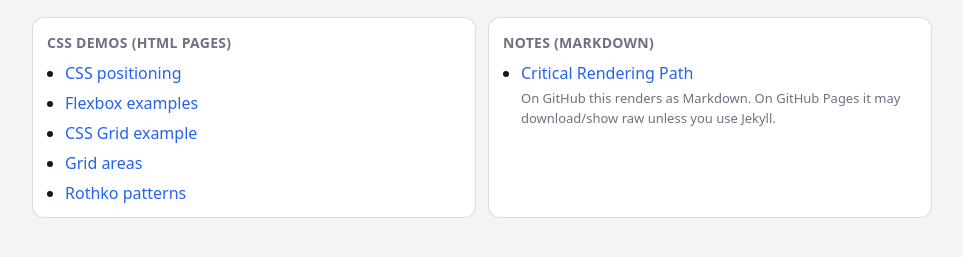
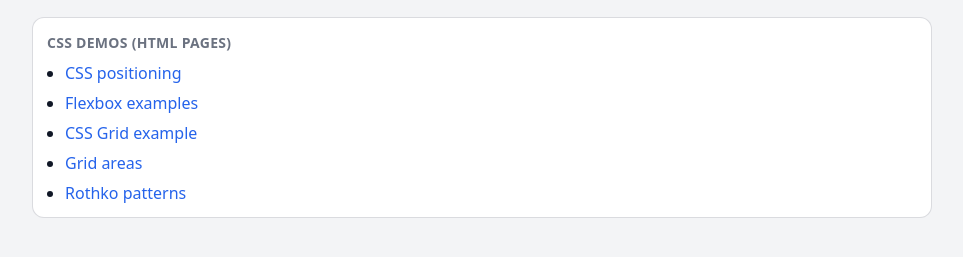
Before and after one commit to reachsatyavs/nodejsclass, a plain HTML site: page index.html in a window 1280 px wide. Shown: the part 109-366 px from the top of the page, without its empty margins (158-1121 px from the left). Drawn offline with Linux system fonts and the light colour scheme.

Commit message:
updated index.html

```diff
--- a/index.html
+++ b/index.html
@@ -115,17 +115,7 @@
           </ul>
         </div>
 
-        <div class="card">
-          <h2>Notes (Markdown)</h2>
-          <ul>
-            <li>
-              <a href="https://github.com/reachsatyavs/nodejsclass/blob/main/docs/CriticalRenderingPath.md">Critical Rendering Path</a>
-              <div style="color: var(--muted); font-size: 13px; margin-top: 4px">
-                On GitHub this renders as Markdown. On GitHub Pages it may download/show raw unless you use Jekyll.
-              </div>
-            </li>
-          </ul>
-        </div>
+
       </section>
 
     </div>
```
